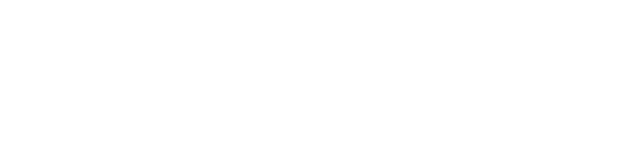
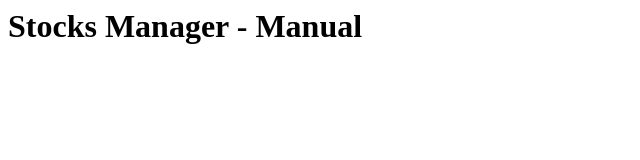
Before and after one commit to Hydrox6/Stocks-Manager, a plain HTML site: page manual/index.html in a window 1280 px wide. Shown: the whole page, without its empty margins (0-640 px from the left). Drawn offline with Linux system fonts and the light colour scheme.

Commit message:
Update index.html

```diff
--- a/manual/index.html
+++ b/manual/index.html
@@ -3,6 +3,8 @@
     <title>Manual - Stocks Manager</title>
   </head>
   <body>
+    <h1>Stocks Manager - Manual</h1>
+
 
   </body>
 </html>
```
